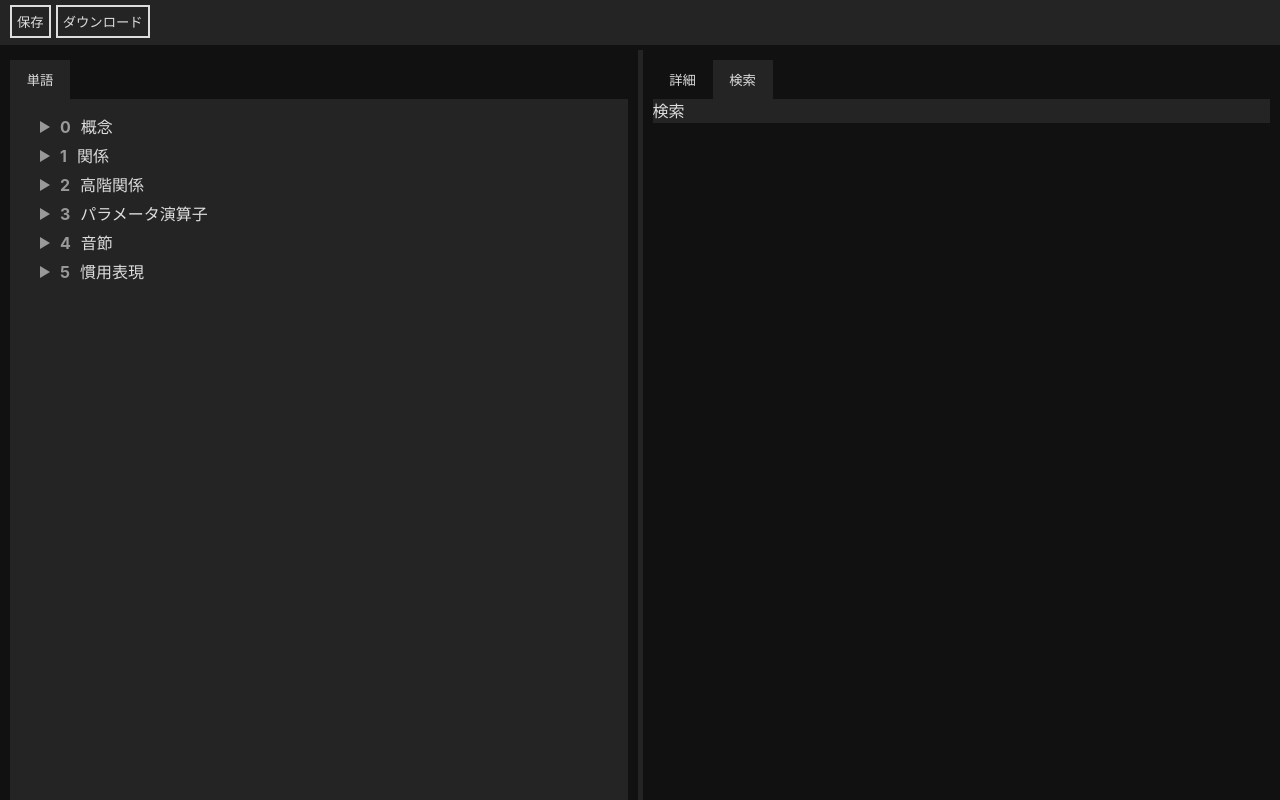
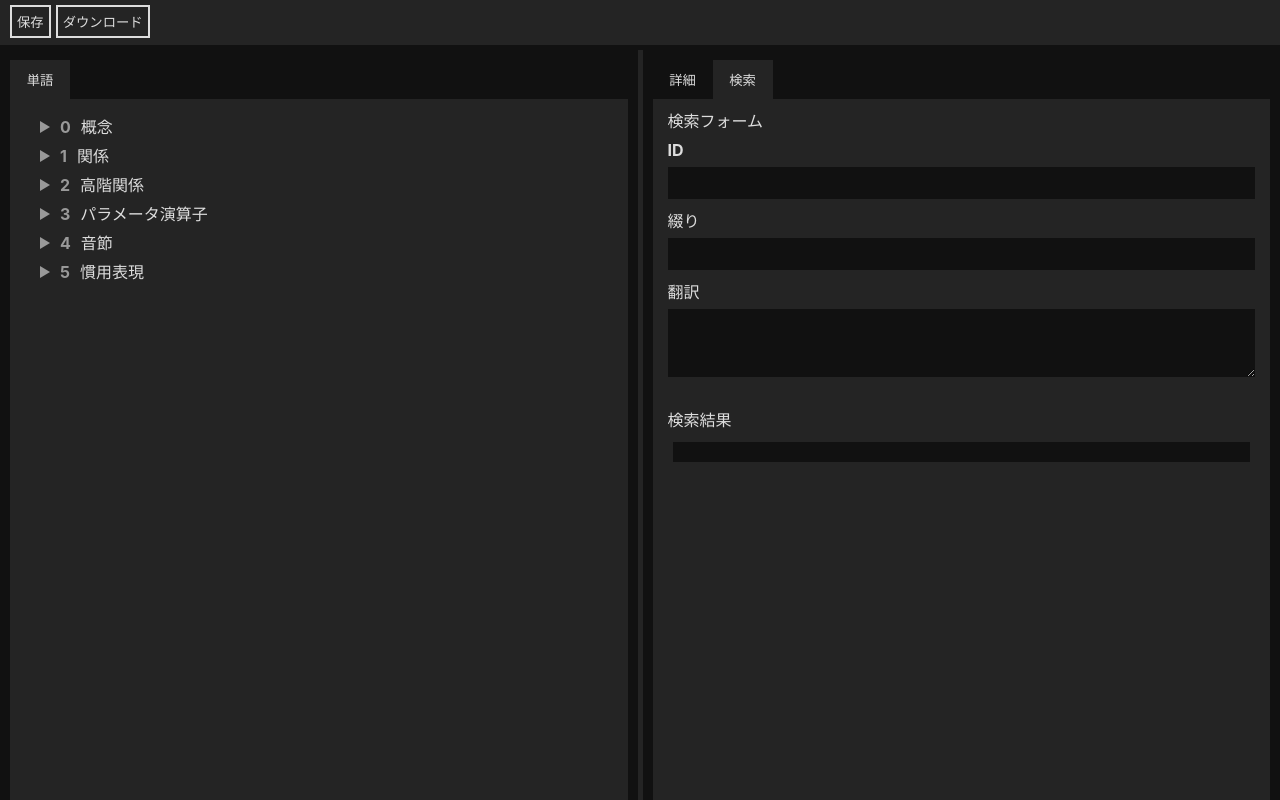
Before and after one commit to k0tokay/kono-dictionary-editor, a React (Vite) app: page / in a window 1280 px wide. Both pictures are taken after a click on the button "検索". Built offline with nearby package versions, Linux system fonts and the light colour scheme.

Commit message:
検索機能を追加

```diff
--- a/src/App.jsx
+++ b/src/App.jsx
@@ -3,8 +3,9 @@ import initialData from './data/konomeno-v5.json';
 import './App.scss';
 import './index.scss';
 import { parentList, WordTree } from './TreeView';
-import RenderInfo from './DetailFrame';
+import { RenderInfo } from './DetailFrame';
 import { RightClickMenu } from './Basic';
+import { SearchFrame, EmptyFrame } from './OtherFrames';
 
 const rec = (n, f) => {
   if (n === 0) {
@@ -53,6 +54,12 @@ function App() {
     items: [],
   });
 
+  const treeDisplay = (id) => {
+    const newSet = new Set([...isOpenSet, ...parentList(dictionaryData, id)]);
+    setIsOpenSet(newSet);
+    setEditedSet(editedSet);
+  }
+
   // 変更を加えたとき
   const getDetailsData = ({ word, editedAttrSet, commandList }) => {
     setEditedSet({ ...editedSet, [word.id]: editedAttrSet });
@@ -63,9 +70,8 @@ function App() {
         saveData(word);
       } else if (Array.isArray(command) && command[0] === "tree_display") {
         const id = command[1];
-        const newSet = new Set([...isOpenSet, ...parentList(dictionaryData, id)]);
-        setIsOpenSet(newSet);
-        setEditedSet(editedSet);
+        treeDisplay(id);
+        setWord(dictionaryData.words[id]);
       }
     })
   };
@@ -241,6 +247,24 @@ function App() {
           }
         ],
       });
+    } else if (e.target.classList.contains("tab")) {
+      setMenuState({
+        isMenuVisible: true,
+        x: e.pageX,
+        y: e.pageY,
+        items: [
+          {
+            title: "左へ",
+            onClick: () => { }
+          }, {
+            title: "右へ",
+            onClick: () => { }
+          }, {
+            title: "閉じる",
+            onClick: () => { }
+          }
+        ]
+      });
     }
   };
 
@@ -253,13 +277,13 @@ function App() {
   const pages = [
     {
       title: "単語",
-      component: <WordTree dict={dictionaryData} editedSet={editedSet} isOpenSet={isOpenSet} updateData={getTreeData} showDetails={treeItemShowDetails} />
+      component: <WordTree dict={dictionaryData} editedSet={editedSet} isOpenSet={isOpenSet} updateData={getTreeData} showDetails={treeItemShowDetails} focusId={word.id} />
     }, {
       title: "詳細",
       component: <RenderInfo word={word} dict={dictionaryData} updateData={getDetailsData} editedSet={word.id in editedSet ? editedSet[word.id] : new Set([])} />
     }, {
       title: "検索",
-      component: <div>検索</div>
+      component: <SearchFrame dict={dictionaryData} updateData={(word) => { treeDisplay(word.id); setWord(word) }} />
     }
   ]
 
@@ -284,8 +308,8 @@ function App() {
   const rightTabs = Object.keys(pageTabState).filter(key => !pageTabState[key].left && pageTabState[key].display);
   const activeLeftTab = leftTabs.find(key => pageTabState[key].active);
   const activeRightTab = rightTabs.find(key => pageTabState[key].active);
-  const leftComponent = pages.find(page => page.title === activeLeftTab).component;
-  const rightComponent = pages.find(page => page.title === activeRightTab).component;
+  const leftComponent = (pages.find(page => page.title === activeLeftTab)?.component) || EmptyFrame;
+  const rightComponent = (pages.find(page => page.title === activeRightTab)?.component) || EmptyFrame;
 
   const setActiveTab = (left) => (tab) => {
     const newPageTabState = { ...pageTabState };
--- a/src/Basic.jsx
+++ b/src/Basic.jsx
@@ -37,13 +37,26 @@ function search(dict, id, entry, translations) {
       continue;
     }
 
-    const entryMatches =
-      entry === null ||
-      (entry instanceof RegExp ? entry.test(words[i].entry) : words[i].entry === entry);
+    const match = (query, item) => {
+      if (query === null) {
+        return true;
+      } else if (typeof query === 'string') {
+        try {
+          const regex = new RegExp(query);
+          return regex.test(item);
+        } catch (e) {
+          return item === query;
+        }
+      } else if (query instanceof RegExp) {
+        return query.test(item);
+      } else {
+        return false;
+      }
+    };
 
-    const translationsMatches =
-      translations === null ||
-      (translations instanceof RegExp ? translations.test(words[i].translations) : words[i].translations === translations);
+    const entryMatches = match(entry, words[i].entry);
+
+    const translationsMatches = match(translations, words[i].translations);
 
     if (entryMatches && translationsMatches) {
       result.push(words[i]);
--- a/src/DetailFrame.jsx
+++ b/src/DetailFrame.jsx
@@ -315,4 +315,4 @@ function RenderInfo({ word, dict, updateData, editedSet }) {
   );
 }
 
-export default RenderInfo;
+export { BasicForm, RenderInfo };
--- a/src/DetailFrame.scss
+++ b/src/DetailFrame.scss
@@ -10,6 +10,7 @@ input:read-only, textarea:read-only {
 }
 .infoContainer {
   padding: 10px;
+}
 .basicForm {
   padding: 5px;
   .basicHeader {
@@ -150,4 +151,3 @@ input:read-only, textarea:read-only {
     }
   }
 }
-}
--- /dev/null
+++ b/src/OtherFrames.jsx
@@ -0,0 +1,55 @@
+import { useState, useEffect } from 'react';
+import { search } from './Basic';
+import { BasicForm } from './DetailFrame';
+import './OtherFrames.scss';
+
+function SearchesultTag({ word, updateData }) {
+  // tagWordDetailsと似ている
+  return <div
+    className='searchResultTag'
+    onClick={() => updateData(word)}
+  >
+    <span className='id'>{word.id}</span>
+    <span className='entry'>{word.entry}</span>
+    <span className='translations'>{word.translations}</span>
+  </div >
+}
+
+function SearchFrame({ dict, updateData }) {
+  // 検索内容は上に送らないのでuseStateで管理する
+  const [id, setId] = useState("");
+  const [entry, setEntry] = useState("");
+  const [translations, setTranslations] = useState("");
+
+  const notEmpty = id != "" || entry != "" || translations != "";
+  const result = notEmpty ? search(dict, id ? id : null, entry ? entry : null, translations ? translations : null) : [];
+
+  return (
+    <div className="searchFrameContainer">
+      <div className="searchFormContainer">
+        <span>検索フォーム</span>
+        <BasicForm name={"id"} title={"ID"} value={id} updateData={(name, title, value) => setId(value)} />
+        <BasicForm name={"entry"} title={"綴り"} value={entry} updateData={(name, title, value) => setEntry(value)} />
+        <BasicForm name={"translations"} title={"翻訳"} value={translations} updateData={(name, title, value) => setTranslations(value)} isMultiline={true} />
+      </div>
+      <div className="searchResultContainer">
+        <span>検索結果</span>
+        <div className="searchResult">
+          {result.map((word, i) => (
+            <SearchesultTag key={i} word={word} updateData={updateData} />
+          ))}
+        </div>
+      </div>
+    </div >
+  );
+}
+
+function EmptyFrame() {
+  return (
+    <div className="emptyFrame">
+      <span>選択されていません</span>
+    </div>
+  );
+}
+
+export { SearchFrame, EmptyFrame };
--- /dev/null
+++ b/src/OtherFrames.scss
@@ -0,0 +1,58 @@
+@use "colors";
+
+.searchFrameContainer {
+  padding: 10px;
+  min-height: 100vh;
+  span {
+    font-weight: bold;
+    padding: 5px;
+  }
+  .searchFormContainer {
+    margin-bottom: 20px;
+  }
+  .searchResultContainer {
+    .searchResult {
+      background-color: colors.$black;
+      padding: 10px;
+      margin: 10px;
+    }
+  }
+}
+
+.searchButtonContainer {
+  padding: 5px;
+  display: flex;
+  button {
+    margin: 0;
+    flex: 1;
+  }
+  overflow-x: hidden;
+  overflow-y: hidden;
+}
+
+.searchResultTag {
+  // background-color: colors.$bg;
+  // padding: 10px;
+  height: auto;
+  // border: 2px solid colors.$basic;
+  display: block;
+  width: calc(100% - 10px);
+  overflow-x: auto;
+  overflow-y: hidden;
+  &:hover {
+    cursor: pointer;
+  }
+  .id {
+    color: colors.$muted;
+    font-weight: bold;
+    padding-right: 5px;
+  }
+  .entry {
+    font-weight: bold;
+  }
+  .translations {
+    font-weight: 400;
+    height: 20px;
+    // max-width: 100px;
+  }
+}
--- a/src/TreeView.jsx
+++ b/src/TreeView.jsx
@@ -12,7 +12,7 @@ function parentList(dict, id) {
   return parentRec(id);
 };
 
-function WordItem({ word, dict, showDetails, editedSet, isOpenSet, updateData }) {
+function WordItem({ word, dict, showDetails, editedSet, isOpenSet, updateData, focusId }) {
   const isOpen = isOpenSet.has(word.id);
   const { id, entry, children } = word;
   const hasChildren = children.length > 0;
@@ -35,7 +35,7 @@ function WordItem({ word, dict, showDetails, editedSet, isOpenSet, updateData })
   return (
     <li>
       <span
-        className={`wordItemMain ${isOpen ? "open" : ""} ${hasChildren ? "hasChildren" : ""} ${upward(editedSet).has(word.id) ? "edited" : ""}`}
+        className={`wordItemMain ${isOpen ? "open" : ""} ${hasChildren ? "hasChildren" : ""} ${focusId === word.id ? "focus" : ""} ${upward(editedSet).has(word.id) ? "edited" : ""}`}
         onClick={handleClick}
       >
         <span className="id">{id}</span>
@@ -44,7 +44,7 @@ function WordItem({ word, dict, showDetails, editedSet, isOpenSet, updateData })
       {isOpen && hasChildren && (
         <ul className="wordItemChildren">
           {children.map(i => (
-            <WordItem key={i} word={dict.words[i]} dict={dict} showDetails={showDetails} editedSet={editedSet} isOpenSet={isOpenSet} updateData={updateData} />
+            <WordItem key={i} word={dict.words[i]} dict={dict} showDetails={showDetails} editedSet={editedSet} isOpenSet={isOpenSet} updateData={updateData} focusId={focusId} />
           ))}
         </ul>
       )}
@@ -52,15 +52,14 @@ function WordItem({ word, dict, showDetails, editedSet, isOpenSet, updateData })
   );
 }
 
-function WordTree({ dict, updateData, editedSet, showDetails, isOpenSet }) {
+function WordTree({ dict, updateData, editedSet, showDetails, isOpenSet, focusId }) {
   const categoryIndices = dict.words
     .map((word, i) => (word && word.category === "カテゴリ" ? i : -1))
     .filter(i => i !== -1);
   return <div className="wordTree">
     <ul>
       {categoryIndices.map(i => (
-        <WordItem key={i} word={dict.words[i]} dict={dict} showDetails={showDetails} editedSet={editedSet} isOpenSet={isOpenSet} updateData={updateData}
-        />
+        <WordItem key={i} word={dict.words[i]} dict={dict} showDetails={showDetails} editedSet={editedSet} isOpenSet={isOpenSet} updateData={updateData} focusId={focusId} />
       ))}
     </ul>
   </div>
--- a/src/TreeView.scss
+++ b/src/TreeView.scss
@@ -1,10 +1,5 @@
 @use "colors";
 
-.edited {
-  span {
-    color: colors.$edited;
-  }
-}
 .wordTree {
   min-height: 100vh;
 }
@@ -23,8 +18,7 @@
   .entry {
     font-weight: bold;
   }
-}
-.wordItemMain::before {
+  &::before {
     content: '';
     display: inline-block;
     width: 0;
@@ -35,15 +29,22 @@
     margin-right: 5px;
     color: transparent;
   }
-.wordItemMain.hasChildren::before {
+  &.hasChildren::before {
     color: colors.$muted;
   }
 
-.wordItemMain.open::before {
+  &.open::before {
     transform: rotate(90deg);
   }
-.wordItemMain.hasChildren:hover {
+  &.hasChildren:hover {
     cursor: pointer;
+  }
+  &.edited {
+    color: colors.$edited;
+  }
+  &.focus {
+    color: colors.$focus;
+  }
 }
 ul {
   margin-left: 30px;
--- a/src/_colors.scss
+++ b/src/_colors.scss
@@ -4,3 +4,4 @@ $muted: #999999;
 $black: #111111;
 $edited: #8dc47b;
 $notvalid: #ff6a4c;
+$focus: #d89de9;
```
Lines whose indentation alone changed are shown as unchanged.
